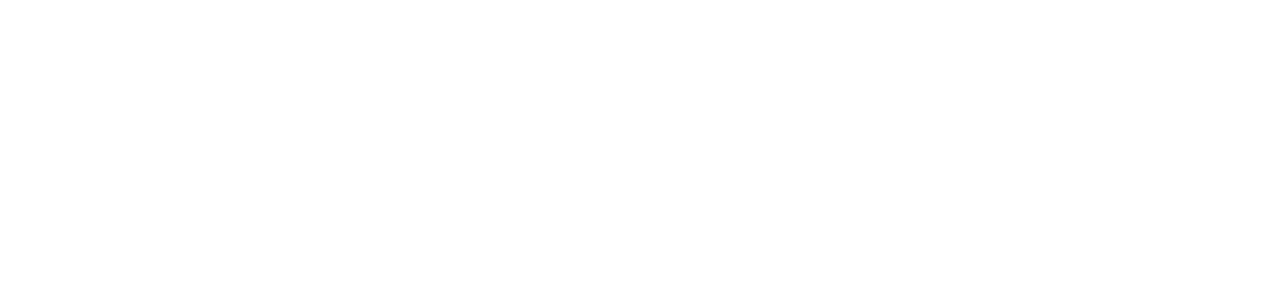
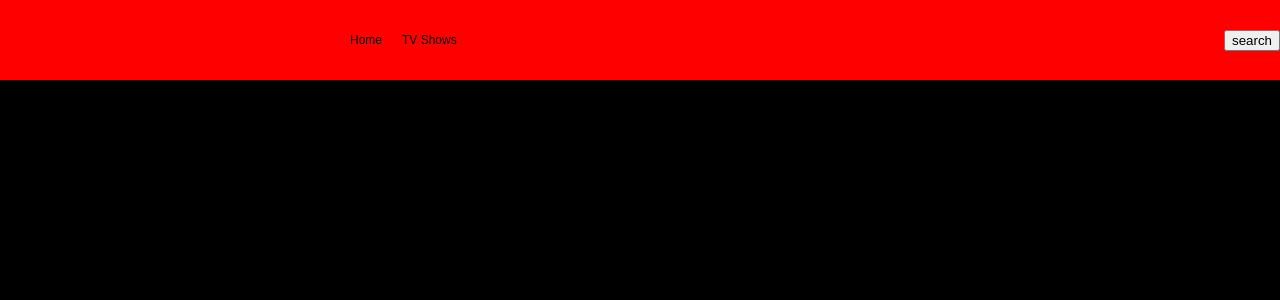
Before and after one commit to yousunzoo/NFlix, a React (Create React App) app: page / in a window 1280 px wide. Shown: the top 300 px of the page. Built offline with nearby package versions, Linux system fonts and the light colour scheme.

Commit message:
Header Part one

```diff
--- a/package.json
+++ b/package.json
@@ -16,7 +16,7 @@
     "react-dom": "^18.2.0",
     "react-hook-form": "^7.39.1",
     "react-query": "^3.39.2",
-    "react-router-dom": "5.3",
+    "react-router-dom": "^6.4.3",
     "react-scripts": "5.0.1",
     "recoil": "^0.7.6",
     "styled-components": "^5.3.6",
@@ -46,5 +46,8 @@
       "last 1 firefox version",
       "last 1 safari version"
     ]
+  },
+  "devDependencies": {
+    "@types/react-router-dom": "^5.3.3"
   }
 }
--- a/src/App.tsx
+++ b/src/App.tsx
@@ -1,7 +1,20 @@
-import React from "react";
+import { BrowserRouter, Routes, Route } from "react-router-dom";
+import Header from "./Components/Header";
+import Home from "./Routes/Home";
+import Search from "./Routes/Search";
+import TV from "./Routes/TV";
 
 function App() {
-  return null;
+  return (
+    <BrowserRouter>
+      <Header />
+      <Routes>
+        <Route path="/" element={<Home />} />
+        <Route path="/tv" element={<TV />} />
+        <Route path="/search" element={<Search />} />
+      </Routes>
+    </BrowserRouter>
+  );
 }
 
 export default App;
--- /dev/null
+++ b/src/Components/Header.tsx
@@ -0,0 +1,45 @@
+import styled from "styled-components";
+
+const Nav = styled.div`
+  display: flex;
+  justify-content: space-between;
+  align-items: center;
+  position: fixed;
+  width: 100%;
+  top: 0;
+  background-color: red;
+  height: 80px;
+  font-size: 12px;
+`;
+const Col = styled.div`
+  display: flex;
+  justify-content: center;
+  align-items: center;
+`;
+const Logo = styled.svg`
+  margin-right: 50px;
+`;
+const Items = styled.ul`
+  display: flex;
+  align-items: center;
+`;
+const Item = styled.li`
+  margin-right: 20px;
+`;
+function Header() {
+  return (
+    <Nav>
+      <Col>
+        <Logo />
+        <Items>
+          <Item>Home</Item>
+          <Item>TV Shows</Item>
+        </Items>
+      </Col>
+      <Col>
+        <button>search</button>
+      </Col>
+    </Nav>
+  );
+}
+export default Header;
--- /dev/null
+++ b/src/Routes/Home.tsx
@@ -0,0 +1,4 @@
+function Home() {
+  return <div style={{ backgroundColor: "black", height: "200vh" }}></div>;
+}
+export default Home;
--- /dev/null
+++ b/src/Routes/Search.tsx
@@ -0,0 +1,4 @@
+function Search() {
+  return null;
+}
+export default Search;
--- /dev/null
+++ b/src/Routes/TV.tsx
@@ -0,0 +1,4 @@
+function TV() {
+  return null;
+}
+export default TV;
```
Also changed, not shown: 1 other file (tests, documents, lock files or other folders).
